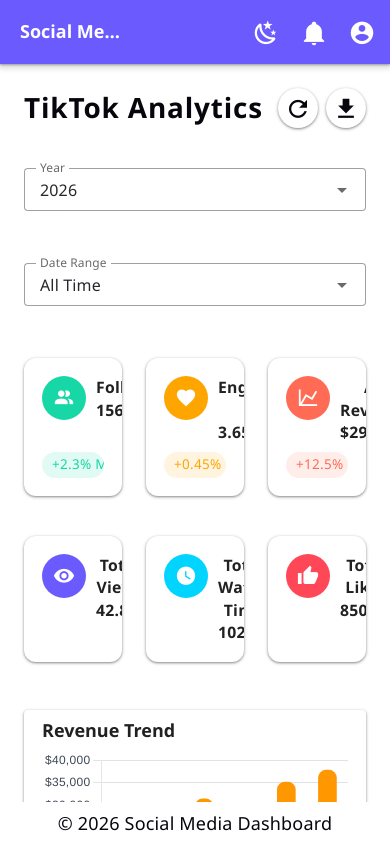
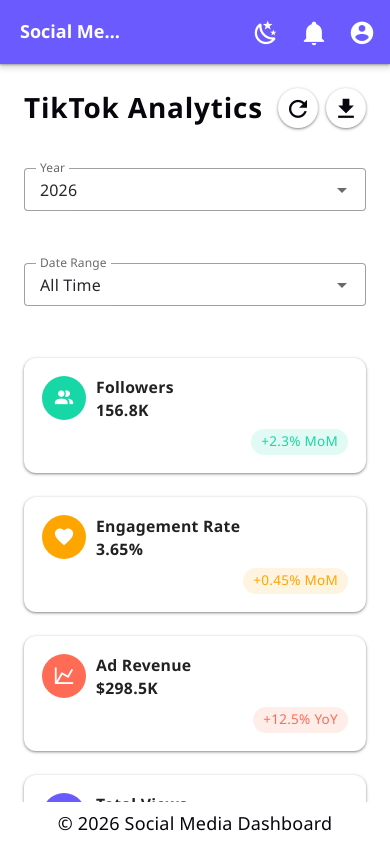
Before and after one commit to lauren-san/case-study-P301, a Vue app: page / in a window 390 px wide. Shown: the top 842 px of the page. Built offline with nearby package versions, Linux system fonts and the light colour scheme.

Commit message:
Updated responsiveness to stack cards in mobile view

```diff
--- a/src/views/Home.vue
+++ b/src/views/Home.vue
@@ -45,9 +45,9 @@
       </v-col>
     </v-row>
 
-    <!-- KPI Cards Row 1: Followers, Engagement Rate, Ad Revenue -->
-    <v-row class="mb-4" align="stretch">
-      <v-col cols="12" sm="4" style="flex: 1; min-width: 0;">
+    <!-- KPI Cards: 2-up on mobile, 3-up on desktop -->
+    <v-row class="mb-6" align="stretch">
+      <v-col cols="12" sm="6" md="4">
         <v-card elevation="1" class="kpi-card">
           <v-card-text class="kpi-card-text">
             <div class="kpi-header-row">
@@ -66,7 +66,7 @@
         </v-card>
       </v-col>
 
-      <v-col cols="12" sm="4" style="flex: 1; min-width: 0;">
+      <v-col cols="12" sm="6" md="4">
         <v-card elevation="1" class="kpi-card">
           <v-card-text class="kpi-card-text">
             <div class="kpi-header-row">
@@ -85,7 +85,7 @@
         </v-card>
       </v-col>
 
-      <v-col cols="12" sm="4" style="flex: 1; min-width: 0;">
+      <v-col cols="12" sm="6" md="4">
         <v-card elevation="1" class="kpi-card">
           <v-card-text class="kpi-card-text">
             <div class="kpi-header-row">
@@ -103,11 +103,8 @@
           </v-card-text>
         </v-card>
       </v-col>
-    </v-row>
 
-    <!-- KPI Cards Row 2: Total Views, Watch Time, Likes -->
-    <v-row class="mb-6" align="stretch">
-      <v-col cols="12" sm="4" style="flex: 1; min-width: 0;">
+      <v-col cols="12" sm="6" md="4">
         <v-card elevation="1" class="kpi-card">
           <v-card-text class="kpi-card-text">
             <div class="kpi-header-row">
@@ -123,7 +120,7 @@
         </v-card>
       </v-col>
 
-      <v-col cols="12" sm="4" style="flex: 1; min-width: 0;">
+      <v-col cols="12" sm="6" md="4">
         <v-card elevation="1" class="kpi-card">
           <v-card-text class="kpi-card-text">
             <div class="kpi-header-row">
@@ -139,7 +136,7 @@
         </v-card>
       </v-col>
 
-      <v-col cols="12" sm="4" style="flex: 1; min-width: 0;">
+      <v-col cols="12" sm="6" md="4">
         <v-card elevation="1" class="kpi-card">
           <v-card-text class="kpi-card-text">
             <div class="kpi-header-row">
```
Also changed, not shown: 6 other files (tests, documents, lock files or other folders).
